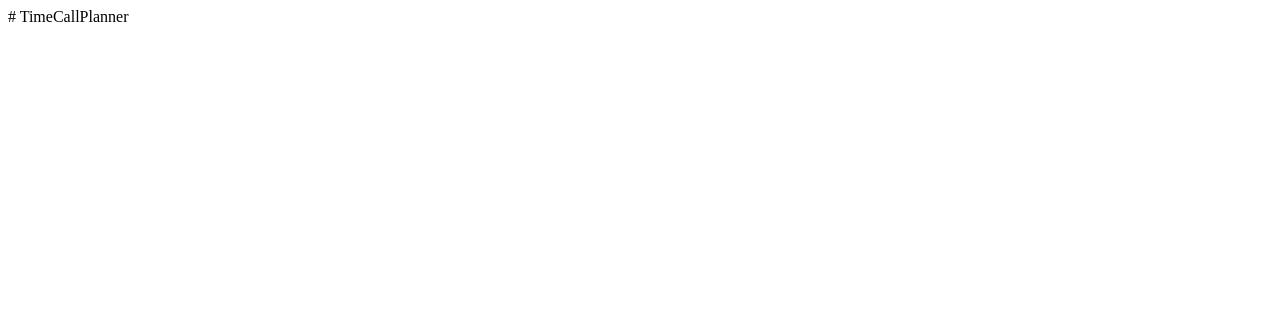
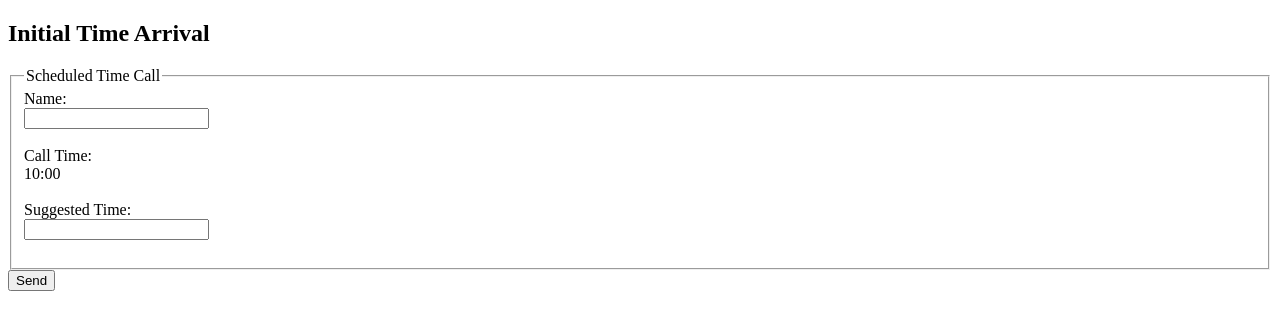
Before and after one commit to samanthaangelalayaonsumalde-droid/TimeCallPlanner, a plain HTML site: page index.html in a window 1280 px wide. Drawn offline with Linux system fonts and the light colour scheme.

Commit message:
Add initial HTML structure for Time Call Planner

```diff
--- a/index.html
+++ b/index.html
@@ -1 +1,24 @@
-# TimeCallPlanner
+<!DOCTYPE html>
+<html>
+<head>
+  <title>Time Call Planner</title>
+</head>
+<body>
+  <form action="https://formspree.io/f/mpwoqprk" method="post">
+    <h2>Initial Time Arrival</h2>
+    <fieldset>
+      <legend>Scheduled Time Call</legend>
+
+      <label for="name">Name:</label><br>
+      <input type="text" name="entry.1234567890" id="name" required><br><br>
+
+      <label for="call-time">Call Time:</label><br>
+      <label for="time set">10:00</label><br><br>
+
+      <label for="suggested-time">Suggested Time:</label><br>
+      <input type="text" name="entry.1122334455" id="suggested-time" required><br><br>
+    </fieldset>
+ <input type="submit" value="Send">
+  </form>
+</body>
+</html>
```
